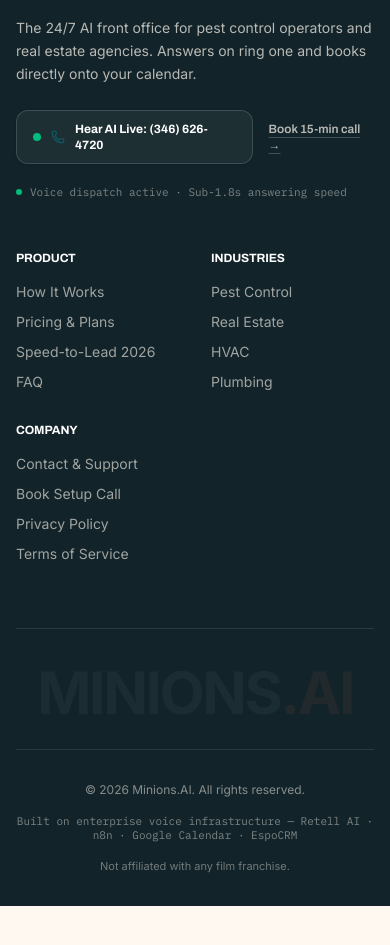
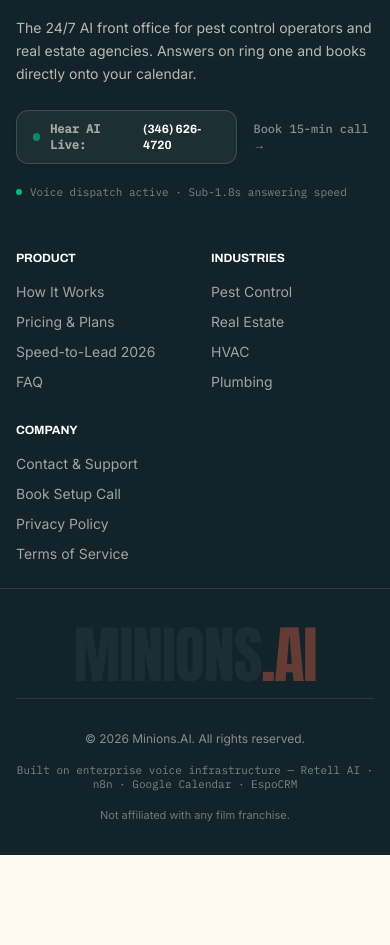
Before and after one commit to xpeedlab-netizen/minions-ai, a Next.js app: page / in a window 390 px wide. Shown: the part 9520-10465 px from the top of the page. After the commit the page ends 10439 px from the top, so only its background shows below. Built offline with nearby package versions, Linux system fonts and the light colour scheme; no server answers.

Commit message:
fix(footer): make monumental wordmark full-bleed and responsive so .AI is fully visible across all viewports

```diff
--- a/components/layout/Footer.tsx
+++ b/components/layout/Footer.tsx
@@ -1,10 +1,21 @@
 import Link from "next/link";
-import { Phone } from "lucide-react";
-import {
-  SITE_PHONE_NUMBER,
-  SITE_PHONE_TEL,
-  BOOKING_CALENDAR_URL,
-} from "@/lib/data/placeholders";
+import { SITE_PHONE_NUMBER, SITE_PHONE_TEL, BOOKING_CALENDAR_URL } from "@/lib/data/placeholders";
+
+/**
+ * Clean, High-Conversion B2B Footer — Cooldock-inspired Anchor + Streamlined Directory
+ *
+ * ARCHITECTURAL PRINCIPLES:
+ * 1. Cognitive Simplicity: Drop verbose crew sub-links that clutter the directory.
+ *    Keep only high-value pages: Product, Industries (as requested), and Company.
+ * 2. Left Hero Anchor: Clear value proposition for Pest Control & Real Estate (Invariant #3)
+ *    with a single high-contrast conversion action: call live AI / book a call.
+ * 3. Full-Bleed Monumental Plinth: An oversized architectural "MINIONS.AI" watermark
+ *    spanning edge-to-edge (15.5vw) using .type-display (Anton) and text-coral/35.
+ *    Full-bleed ensures it scales smoothly across all screens (widescreen, desktop, mobile)
+ *    without being constrained or clipped by container max-width.
+ * 4. Enterprise Colophon: Infrastructure credit (Retell AI · n8n · Google Calendar · EspoCRM)
+ *    and clean single-line copyright.
+ */
 
 const FOOTER_PRODUCT = [
   { label: "How It Works", href: "/how-it-works" },
@@ -30,8 +41,8 @@ const FOOTER_COMPANY = [
 export default function Footer() {
   return (
     <footer className="relative overflow-hidden border-t border-white/10 bg-ink text-cream/80">
-      <div className="mx-auto max-w-7xl px-4 sm:px-6 lg:px-8 pt-16 pb-8 sm:pt-20 sm:pb-12">
-        {/* Upper Tier: Focused Anchor Block + Minimal 3-Column Directory */}
+      {/* Upper Tier: Focused Anchor Block + Minimal 3-Column Directory */}
+      <div className="mx-auto max-w-7xl px-4 sm:px-6 lg:px-8 pt-16 pb-6 sm:pt-20 sm:pb-10">
         <div className="grid grid-cols-1 gap-12 lg:grid-cols-12 lg:gap-14 items-start">
           {/* Brand Anchor (Left 5 cols) */}
           <div className="lg:col-span-5 flex flex-col items-start">
@@ -39,7 +50,7 @@ export default function Footer() {
               href="/"
               className="font-heading font-extrabold text-2xl sm:text-3xl text-white tracking-tight"
             >
-              Minions<span className="text-vest-orange">.AI</span>
+              Minions<span className="text-coral">.AI</span>
             </Link>
 
             <p className="mt-4 max-w-sm text-sm sm:text-base leading-relaxed text-cream/70">
@@ -53,20 +64,19 @@ export default function Footer() {
                 href={`tel:${SITE_PHONE_TEL}`}
                 className="group inline-flex items-center gap-2.5 rounded-xl border border-white/15 bg-white/5 px-4 py-2.5 font-heading text-xs font-bold text-white shadow-sm transition-all duration-150 hover:border-teal hover:bg-white/10 active:scale-[0.98]"
               >
-                <span className="relative flex size-2 shrink-0">
-                  <span className="absolute inline-flex size-full animate-ping rounded-full bg-emerald-400 opacity-75" />
-                  <span className="relative inline-flex size-2 rounded-full bg-emerald-500" />
+                <span className="size-2 rounded-full bg-emerald-400 animate-pulse" />
+                <span className="font-mono text-cream/60 group-hover:text-cream">
+                  Hear AI Live:
                 </span>
-                <Phone className="size-3.5 text-teal transition-transform group-hover:scale-110" />
-                <span>Hear AI Live: {SITE_PHONE_NUMBER}</span>
+                <span>{SITE_PHONE_NUMBER}</span>
               </a>
 
-              <a
+              <Link
                 href={BOOKING_CALENDAR_URL}
-                className="text-xs font-heading font-semibold text-cream/70 hover:text-white transition-colors underline underline-offset-4 decoration-white/20 hover:decoration-white"
+                className="font-mono text-xs font-medium text-cream/50 hover:text-teal transition-colors"
               >
                 Book 15-min call →
-              </a>
+              </Link>
             </div>
 
             {/* Quiet Operational Telephony Status */}
@@ -136,16 +146,18 @@ export default function Footer() {
             </div>
           </div>
         </div>
+      </div>
 
-        {/* Middle Tier: The Big Minimal Architectural Wordmark Plinth */}
-        <div className="relative mt-16 sm:mt-20 select-none pointer-events-none overflow-hidden border-t border-white/10 pt-10 sm:pt-14 pb-2">
-          <div className="text-center font-display font-black tracking-[-0.04em] text-white/[0.04] text-[15vw] sm:text-[14vw] leading-[0.82] uppercase whitespace-nowrap">
-            MINIONS<span className="text-vest-orange/[0.08]">.AI</span>
-          </div>
+      {/* Middle Tier: Full-Bleed Monumental Wordmark Plinth */}
+      <div className="w-full select-none pointer-events-none border-t border-white/10 pt-10 sm:pt-16 pb-4 sm:pb-8 overflow-hidden">
+        <div className="w-full text-center type-display tracking-[-0.02em] text-white/[0.045] uppercase whitespace-nowrap leading-[0.85] text-[16vw] sm:text-[15.5vw]">
+          MINIONS<span className="text-coral/35">.AI</span>
         </div>
+      </div>
 
-        {/* Bottom Tier: Clean Utility & Infrastructure Bar */}
-        <div className="mt-6 flex flex-col sm:flex-row items-center justify-between gap-4 border-t border-white/10 pt-8 text-xs text-cream/50">
+      {/* Bottom Tier: Clean Utility & Infrastructure Bar */}
+      <div className="mx-auto max-w-7xl px-4 sm:px-6 lg:px-8 pb-8 sm:pb-12">
+        <div className="flex flex-col sm:flex-row items-center justify-between gap-4 border-t border-white/10 pt-8 text-xs text-cream/50">
           <p>© {new Date().getFullYear()} Minions.AI. All rights reserved.</p>
 
           <p className="font-mono text-[11px] text-center sm:text-right text-cream/45">
```
Also changed, not shown: .claude/memory.md.
